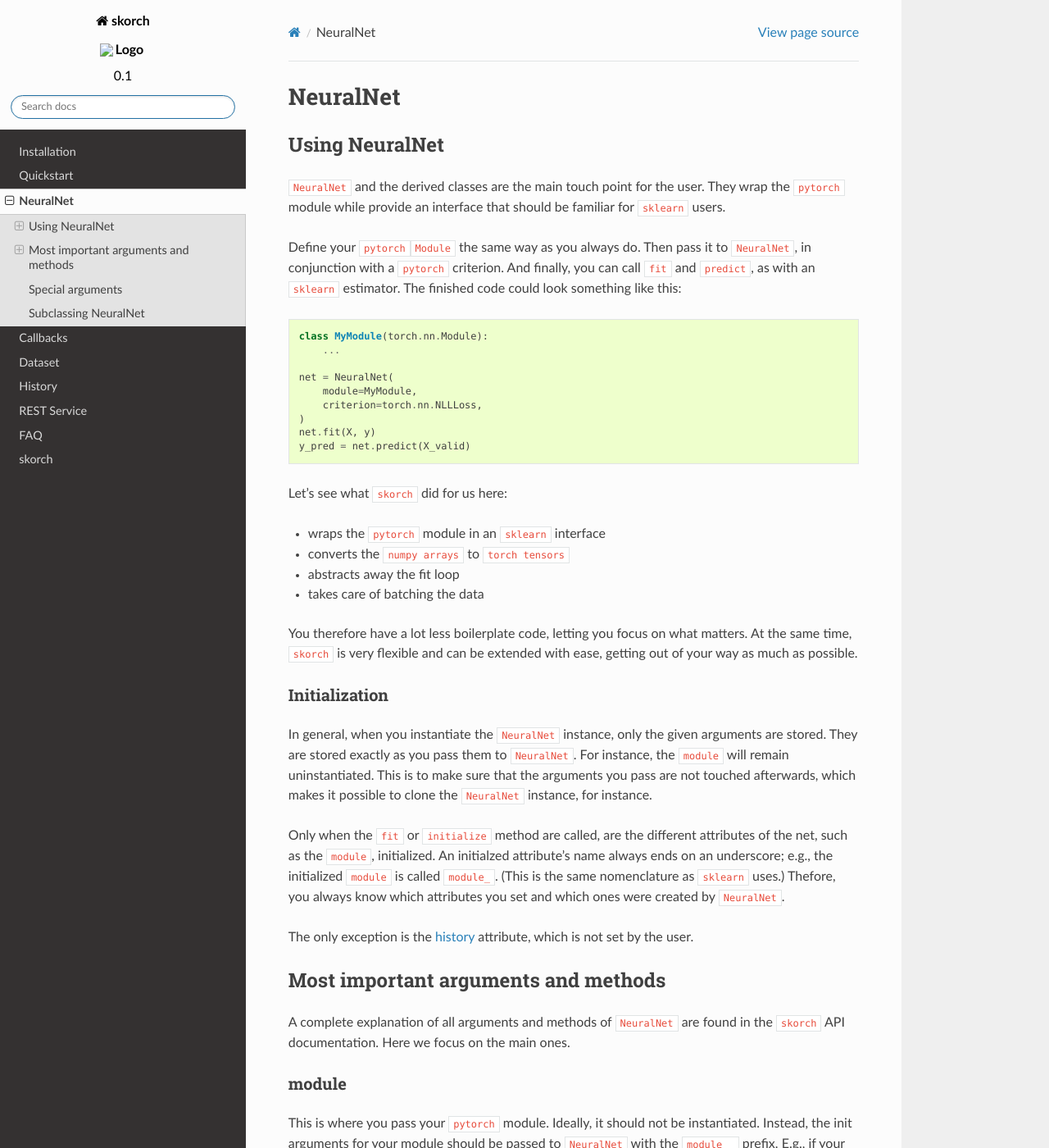
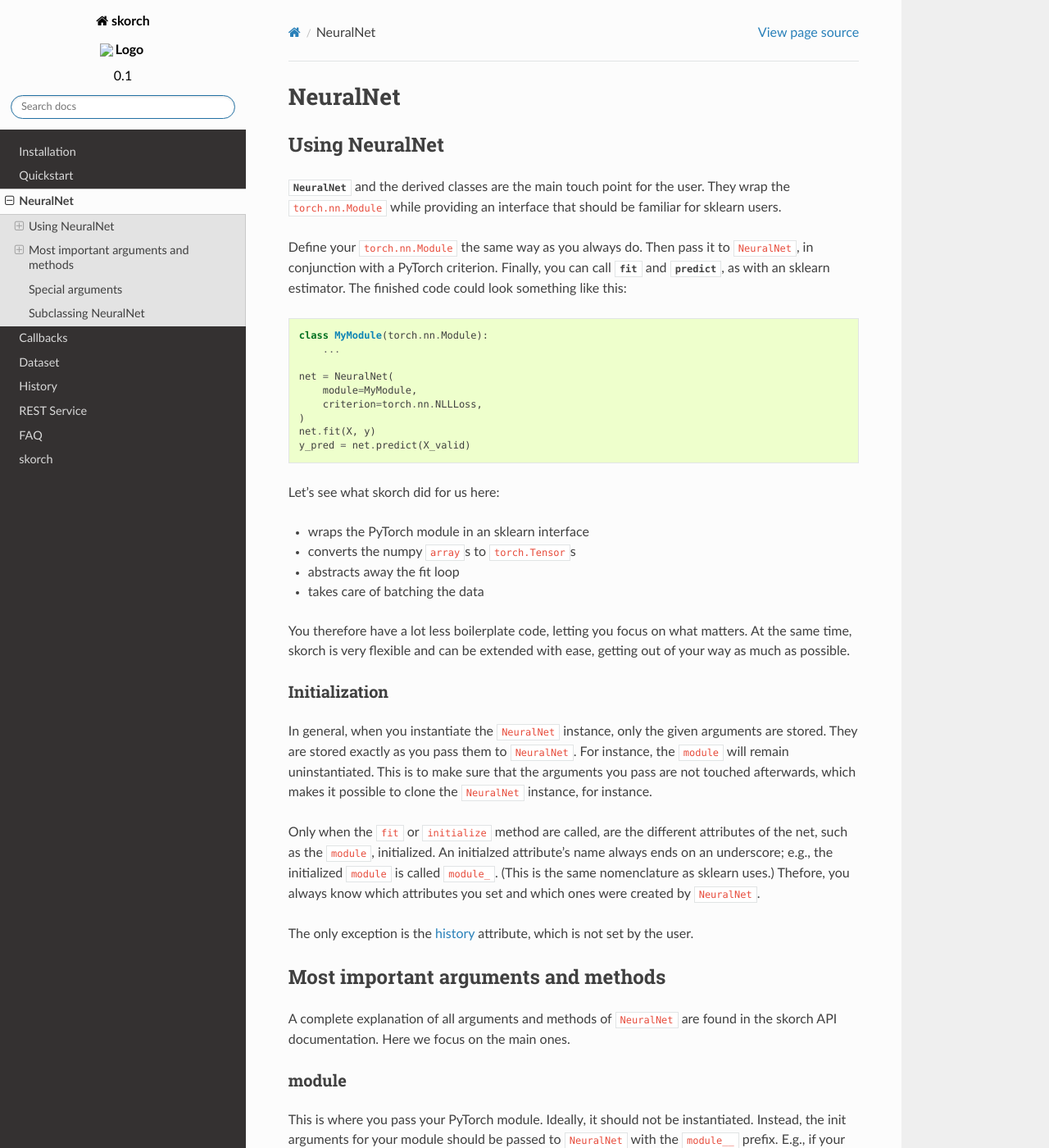
Before and after one commit to skorch-dev/skorch, a Sphinx documentation site: the page built from docs/user/neuralnet.rst, in a window 1280 px wide and 1400 px high. Shown: the whole window at 82% size. Built offline with Sphinx 7.4.7 and the Read the Docs theme 2.0.0, drawn with Linux system fonts in a browser that asks for light colours; some of the changed text lies outside the part shown.

Commit message:
Use references and remove highlight of pytorch/sk

```diff
--- a/docs/user/neuralnet.rst
+++ b/docs/user/neuralnet.rst
@@ -7,15 +7,16 @@
 Using NeuralNet
 ---------------
 
-``NeuralNet`` and the derived classes are the main touch
-point for the user. They wrap the ``pytorch`` module while provide an
-interface that should be familiar for ``sklearn`` users.
+:class:`NeuralNet <skorch.net.NeuralNet>` and the derived classes are
+the main touch point for the user. They wrap the ``torch.nn.Module``
+while providing an interface that should be familiar for sklearn
+users.
 
-Define your ``pytorch``\ ``Module`` the same way as you always
-do. Then pass it to ``NeuralNet``, in conjunction with a ``pytorch``
-criterion. And finally, you can call ``fit`` and ``predict``, as with
-an ``sklearn`` estimator. The finished code could look something like
-this:
+Define your ``torch.nn.Module`` the same way as you always do. Then
+pass it to ``NeuralNet``, in conjunction with a PyTorch criterion.
+Finally, you can call :func:`fit <skorch.net.NeuralNet.fit>` and
+:func:`predict <skorch.net.NeuralNet.predict>`, as with an sklearn
+estimator. The finished code could look something like this:
 
 .. code:: python
 
@@ -29,15 +30,15 @@
     net.fit(X, y)
     y_pred = net.predict(X_valid)
 
-Let's see what ``skorch`` did for us here:
+Let's see what skorch did for us here:
 
-- wraps the ``pytorch`` module in an ``sklearn`` interface
-- converts the ``numpy arrays`` to ``torch tensors``
+- wraps the PyTorch module in an sklearn interface
+- converts the numpy ``array``\s to ``torch.Tensor``\s
 - abstracts away the fit loop
 - takes care of batching the data
 
 You therefore have a lot less boilerplate code, letting you focus on
-what matters. At the same time, ``skorch`` is very flexible and can be
+what matters. At the same time, skorch is very flexible and can be
 extended with ease, getting out of your way as much as possible.
 
 Initialization
@@ -54,7 +55,7 @@
 different attributes of the net, such as the ``module``,
 initialized. An initialzed attribute's name always ends on an
 underscore; e.g., the initialized ``module`` is called
-``module_``. (This is the same nomenclature as ``sklearn`` uses.)
+``module_``. (This is the same nomenclature as sklearn uses.)
 Thefore, you always know which attributes you set and which ones were
 created by ``NeuralNet``.
 
@@ -65,13 +66,13 @@
 ------------------------------------
 
 A complete explanation of all arguments and methods of ``NeuralNet``
-are found in the ``skorch`` API documentation. Here we focus on the
+are found in the skorch API documentation. Here we focus on the
 main ones.
 
 module
 ^^^^^^
 
-This is where you pass your ``pytorch`` module. Ideally, it should not be
+This is where you pass your PyTorch module. Ideally, it should not be
 instantiated. Instead, the init arguments for your module should be
 passed to ``NeuralNet`` with the ``module__`` prefix. E.g., if your
 module takes the arguments ``num_units`` and ``dropout``, the code
@@ -93,7 +94,7 @@
 It is, however, also possible to pass an instantiated module, e.g. a
 ``torch.nn.Sequential`` instance.
 
-Note that ``skorch`` does not automatically apply any nonlinearities
+Note that skorch does not automatically apply any nonlinearities
 to the outputs. That means that if you have a classification task, you
 should make sure that the final output nonlinearity is a
 softmax. Otherwise, when you call ``predict_proba``, you won't get
@@ -102,7 +103,7 @@
 criterion
 ^^^^^^^^^
 
-This should be a ``pytorch`` (-compatible) criterion. When you use the
+This should be a PyTorch (-compatible) criterion. When you use the
 ``NeuralNetClassifier``, the criterion is set to ``torch.nn.NLLLoss``
 by default, for ``NeuralNetRegressor``, it is ``torch.nn.MSELoss``.
 
@@ -112,7 +113,7 @@
 optimizer
 ^^^^^^^^^
 
-This should be a ``pytorch`` optimizer,
+This should be a PyTorch optimizer,
 e.g. ``torch.optim.SGD``. After initializing the ``NeuralNet``, the
 initialized optimizer will stored in the ``optimizer_`` attribute.
 
@@ -205,7 +206,7 @@
     )
 
 This approach of passing a list of *name*, *instance* tuples should be
-familiar to users of ``sklearn``\ ``Pipeline``\s and
+familiar to users of sklearn\ ``Pipeline``\s and
 ``FeatureUnion``\s.
 
 An additonal advantage of this way of passing callbacks is that it
@@ -230,7 +231,7 @@
 This argument determines whether each ``fit`` call leads to a
 re-initialization of the ``NeuralNet`` or not. By default, when
 calling ``fit``, the parameters of the net are initialized, so your
-previous training progress is lost (consistent with the ``sklearn``
+previous training progress is lost (consistent with the sklearn
 ``fit`` calls). In contrast, with ``cold_start=False``, each ``fit``
 call will continue from the most recent state.
 
@@ -271,14 +272,14 @@
 task does not have an actual ``y``, you may pass ``y=None``.
 
 In addition to ``fit``, there is also the ``partial_fit`` method,
-known from some ``sklearn`` estimators. ``partial_fit`` allows you to
+known from some sklearn estimators. ``partial_fit`` allows you to
 continue training from your current status, even if you set
 ``cold_start=True``. A further use case for ``partial_fit`` is when
 your data does not fit into memory and you thus need to have several
 training steps.
 
 *Tip* :
-``skorch`` gracefully cathes the ``KeyboardInterrupt``
+skorch gracefully cathes the ``KeyboardInterrupt``
 exception. Therefore, during a training run, you can send a
 ``KeyboardInterrupt`` signal without the Python process exiting
 (typically, ``KeyboardInterrupt`` can be triggered by *ctrl+c* or, in
@@ -312,7 +313,7 @@
 saving and loading
 ^^^^^^^^^^^^^^^^^^
 
-``skorch`` provides two ways to persist your model. First it is
+skorch provides two ways to persist your model. First it is
 possible to store the model using Python's ``pickle`` function. This
 saves the whole model, including hyperparameters. This is useful when
 you don't want to initialize your model before loading its parameters,
@@ -416,14 +417,14 @@
 Apart from the ``NeuralNet`` base class, we provide
 ``NeuralNetClassifier`` and ``NeuralNetRegressor`` for typical
 classification and regressions tasks. They should work as drop-in
-replacements for ``sklearn`` classifiers and regressors.
+replacements for sklearn classifiers and regressors.
 
 The ``NeuralNet`` class is a little less opinionated about the
 incoming data, e.g. it does not determine a loss function by
 default. Therefore, if you want to write your own subclass for a
 special use case, you would typically subclass from ``NeuralNet``.
 
-``skorch`` aims at making subclassing as easy as possible, so that
+skorch aims at making subclassing as easy as possible, so that
 doesn't stand in your way. For instance, all components (``module``,
 ``optimizer``, etc.) have their own initialization method
 (``initialize_module``, ``initialize_optimizer``, etc.). That way, if
```
